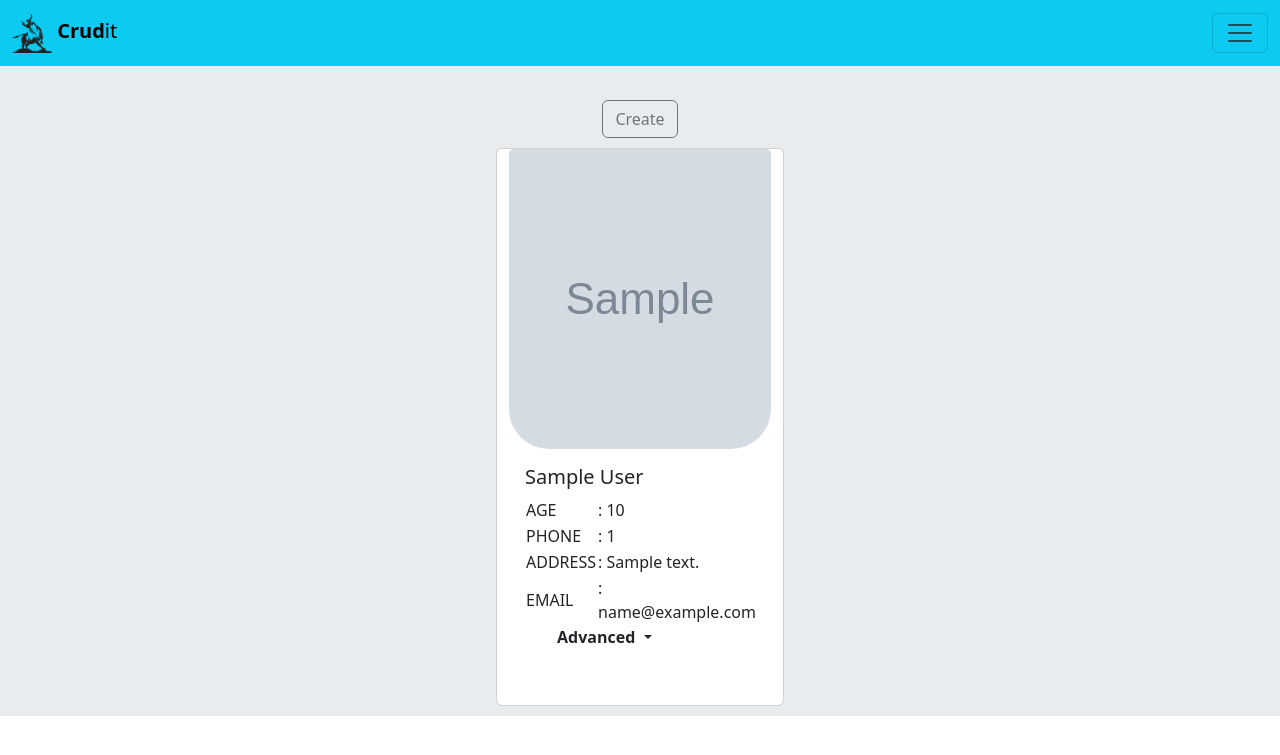
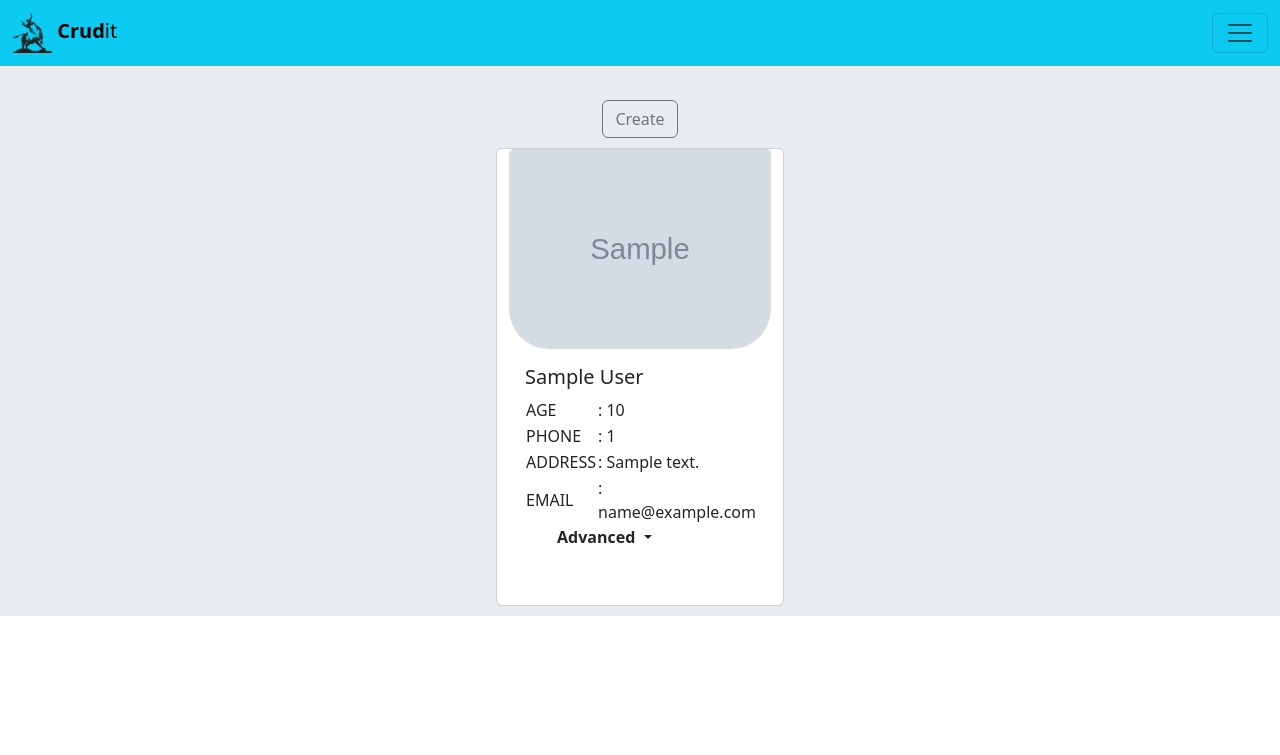
Before and after one commit to Sreenathkk00/crud_project, a Django app: page / in a window 1280 px wide. Shown: the top 755 px of the page. Run offline with Django 4.2, Linux system fonts and the light colour scheme; tables that the repository leaves empty hold one stand-in row (values such as "Sample post"); grey boxes marked "Sample" are stand-in pictures.

Commit message:
profile card hieght adjusted

```diff
--- a/details_app/templates/index.html
+++ b/details_app/templates/index.html
@@ -6,7 +6,7 @@
     .card-img-top {
 
       width: 100%;
-      height: 300px;
+      height: 200px;
       border-radius: 40px ;
   }
 
@@ -58,28 +58,22 @@
       </nav>
 
     </header>
-     <!--Create Button-->
-
-
 
 
  <!-- Second div content -->
  <div class="mt-5 pt-5 row d-flex justify-content-center bg-body-secondary">
+  <!--Create Button-->
   <div class="container mt-1  d-flex justify-content-center pr-3 ">
     {% if request.path == "/" %}
               <a class="btn btn-outline-secondary" href="{% url 'form_page' %}">Create</a>
           {% endif %}
-
   </div>
 
   {% for item in Details_List %}
-  <div class="card col-sm-6" style="width: 18rem; margin: 10px;">
+  <div class="card col-sm-12" style=" width: 18rem; margin: 10px;">
       <img src="{% if item.images %}{{ item.images.url }}{% else %}{% static 'images/placeholder.jpg' %}{% endif %}" class="card-img-top" alt="...">
       <div class="card-body mb-4">
           <h5 class="card-title">{{ item.first_name }} {{ item.last_name }}</h5>
-
-
-
 
                   <table>
                     <tbody>
@@ -101,7 +95,6 @@
                         </tr>
                     </tbody>
                 </table>
-
               </ul>
 
            <!-- Dropdown inside the card -->
@@ -110,7 +103,6 @@
                 <b>Advanced</b>
             </a>
             <ul class="dropdown-menu text-center"  style="top: auto; bottom: 0;">
-
 
                 <!--Redirect to update form page-->
                 <tr>
@@ -124,11 +116,7 @@
               </div>
             </div>
             {% endfor %}
-
       </div>
-
-
-
 
     <!--Scripts-->
     <script src="https://cdn.jsdelivr.net/npm/bootstrap@5.3.2/dist/js/bootstrap.bundle.min.js" integrity="sha384-C6RzsynM9kWDrMNeT87bh95OGNyZPhcTNXj1NW7RuBCsyN/o0jlpcV8Qyq46cDfL" crossorigin="anonymous"></script>
```
